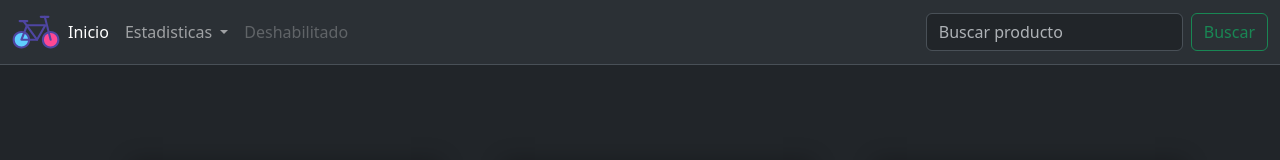
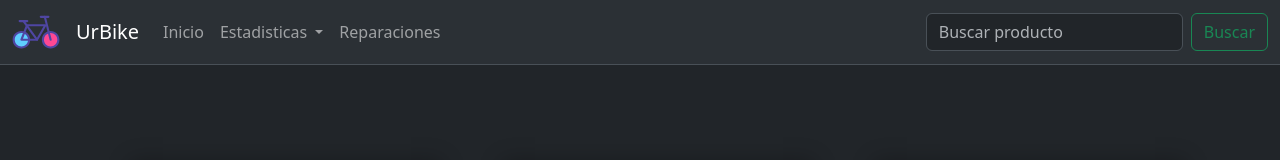
Before and after one commit to luisfer-madona/bicicletas, an Angular app: page / in a window 1280 px wide. Shown: the top 160 px of the page. Built offline with nearby package versions, Linux system fonts and the light colour scheme.

Commit message:
barra de navegación modificada

```diff
--- a/src/app/navbar/navbar.component.html
+++ b/src/app/navbar/navbar.component.html
@@ -1,6 +1,7 @@
 <nav class="navbar navbar-expand-lg bg-body-tertiary bg-dark border-bottom border-bottom-dark" data-bs-theme="dark">
   <div class="container-fluid">
     <img src="../../assets/icons/navbar-icon.svg" href="#">
+    <a class="navbar-brand ms-3" href="#">UrBike</a>
     <button class="navbar-toggler" type="button" data-bs-toggle="collapse" data-bs-target="#navbarSupportedContent"
       aria-controls="navbarSupportedContent" aria-expanded="false" aria-label="Toggle navigation">
       <span class="navbar-toggler-icon"></span>
@@ -8,9 +9,8 @@
     <div class="collapse navbar-collapse" id="navbarSupportedContent">
       <ul class="navbar-nav me-auto mb-2 mb-lg-0">
         <li class="nav-item">
-          <a class="nav-link active" aria-current="page" href="#">Inicio</a>
+          <a class="nav-link" aria-current="page" href="#">Inicio</a>
         </li>
-
         <li class="nav-item dropdown">
           <a class="nav-link dropdown-toggle" href="#" role="button" data-bs-toggle="dropdown" aria-expanded="false">
             Estadisticas
@@ -21,11 +21,10 @@
             <li>
               <hr class="dropdown-divider">
             </li>
-            <li><a class="dropdown-item" href="#">Eliminar producto</a></li>
           </ul>
         </li>
         <li class="nav-item">
-          <a class="nav-link disabled">Deshabilitado</a>
+          <a class="nav-link" aria-current="page" href="#">Reparaciones</a>
         </li>
       </ul>
       <form class="d-flex" role="search">
```
